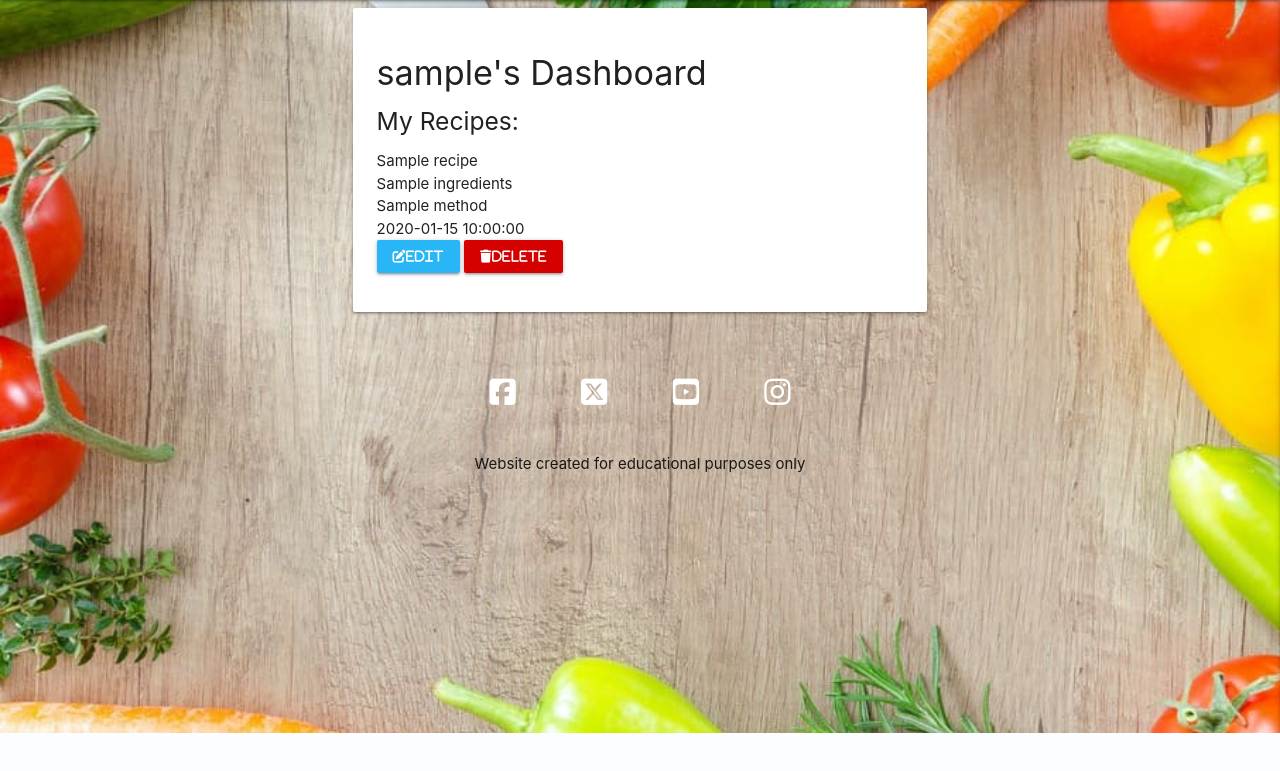
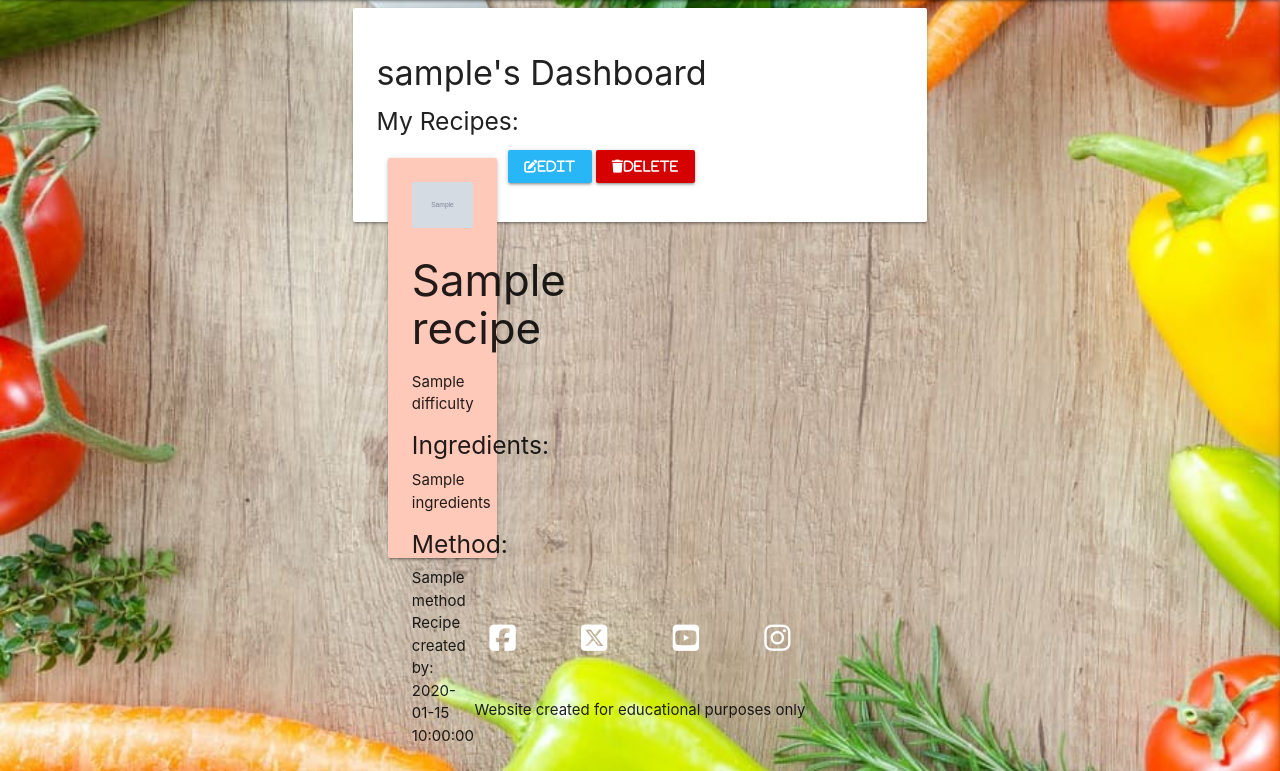
Before and after one commit to LHarveyDev/the-kitchen-cupboard, a Flask app: page /profile in a window 1280 px wide. Shown: the part 67-838 px from the top of the page. Before the commit the page ends 800 px from the top, so only its background shows below. Run offline with Flask 3, Linux system fonts and the light colour scheme; the visitor is signed in with stand-in values (Sample User, id 1); grey boxes marked "Sample" are stand-in pictures; a database or web service that is not in the repository returns one stand-in record (values such as "Sample title"); some libraries are stand-ins or nearby versions.

Commit message:
ADD function to handle an image uploaded by user

```diff
--- a/app.py
+++ b/app.py
@@ -5,6 +5,7 @@ from flask import (
 from flask_pymongo import PyMongo
 from bson.objectid import ObjectId
 from werkzeug.security import generate_password_hash, check_password_hash
+from werkzeug.utils import secure_filename
 if os.path.exists("env.py"):
     import env
 
@@ -14,6 +15,9 @@ app = Flask(__name__)
 app.config["MONGO_DBNAME"] = os.environ.get("MONGO_DBNAME")
 app.config["MONGO_URI"] = os.environ.get("MONGO_URI")
 app.secret_key = os.environ.get("SECRET_KEY")
+
+UPLOAD_FOLDER = 'static/images/user_images'
+app.config['UPLOAD_FOLDER'] = UPLOAD_FOLDER
 
 mongo = PyMongo(app)
 
@@ -129,10 +133,59 @@ def signout():
     return redirect(url_for("signin"))
 
 
+@app.route("/upload", methods=["POST"])
+def upload_file():
+    if 'file' not in request.files:
+        flash('No file part')
+        return redirect(request.url)
+
+    file = request.files['file']
+
+    if file.filename == '':
+        flash('No selected file')
+        return redirect(request.url)
+
+    if file:
+        try:
+            # Ensure a secure filename to prevent security vulnerabilities
+            filename = secure_filename(file.filename)
+
+            # Save the file to the specified upload folder
+            file.save(os.path.join(app.config['UPLOAD_FOLDER'], filename))
+
+            # You can store the filename or file path in MongoDB if needed
+            # Example MongoDB insert code:
+            # image_url = 'your_base_url' + '/' + filename
+            # mongo.db.images.insert_one({'url': image_url})
+
+            # Continue with the rest of your code
+            return redirect(url_for("profile"))
+
+        except Exception as e:
+            # Handle exceptions (e.g., file save failure)
+            flash('Error uploading file: {}'.format(str(e)))
+            return redirect(request.url)
+
+
 # Function to allow registered users to add their own recipe
 @app.route("/add_recipe", methods=["GET", "POST"])
 def add_recipe():
     if request.method == "POST":
+        # Check if the post request has the image upload
+        if 'recipe_image' in request.files:
+            file = request.files['recipe_image']
+            # Handle file upload and save image URL to MongoDB
+            try:
+                filename = secure_filename(file.filename)
+                file.save(os.path.join(app.config['UPLOAD_FOLDER'], filename))
+                image_url = os.path.join(app.config['UPLOAD_FOLDER'], filename)
+            except Exception as e:
+                flash('Error uploading file: {}'.format(str(e)))
+                return redirect(request.url)
+        else:
+            # Handle case where no file is uploaded
+            image_url = None
+
         recipe_name = request.form.get("recipe_name")
         recipe_ingredients = request.form.get("recipe_ingredients")
         recipe_method = request.form.get("recipe_method")
@@ -143,6 +196,7 @@ def add_recipe():
         recipe_method = ';'.join(recipe_method.split('\n'))
 
         recipe = {
+            "image": image_url,
             "name": recipe_name,
             "ingredients": recipe_ingredients,
             "method": recipe_method,
--- a/templates/add_recipe.html
+++ b/templates/add_recipe.html
@@ -7,7 +7,7 @@
 <p>Add your own recipe using the form below</p>
 </div>
     <div class="row">
-        <form class="col s12 m8 offset-m2" method="POST" action="{{ url_for('add_recipe') }}">
+        <form class="col s12 m8 offset-m2" method="POST" action="{{ url_for('add_recipe') }}" enctype="multipart/form-data">
             <div class="card-panel">
 
                 <!-- image -->
@@ -15,7 +15,7 @@
                     <div class="file-field input-field col s12">
                         <div class="btn">
                           <span>Upload Image</span>
-                          <input type="file">
+                          <input type="file" name="recipe_image">
                         </div>
                         <div class="file-path-wrapper">
                           <input class="file-path validate" type="text">
--- a/templates/profile.html
+++ b/templates/profile.html
@@ -14,10 +14,41 @@
                 <h5>My Recipes:</h5>
                 <ul>
                     {% for recipe in recipes %}
-                        <li>{{ recipe.name }}</li>
-                        <li>{{ recipe.ingredients }}</li>
-                        <li>{{ recipe.method }}</li>
-                        <li>{{ recipe.created_by }}</li>
+                    <div class="col s12 m6 l3">
+                        <div class="card">
+                            <div class="card-content">
+                                <span class="card-image">
+                                    <!-- Use recipe.image instead of result.image -->
+                                    <img src="{{ recipe.image }}">
+                                </span>
+                                <span class="card-name">
+                                    <h3>{{ recipe.name }}</h3>
+                                </span>
+                                <span class="card-difficulty">
+                                    <p>{{ recipe.difficulty }}</p>
+                                </span>
+                                <span class="card-ingredients">
+                                    <h5>Ingredients:</h5>
+                                    <ul>
+                                        {% for ingredient in recipe.ingredients.split(';') %}
+                                        <li>{{ ingredient.strip() }}</li>
+                                        {% endfor %}
+                                    </ul>
+                                </span>
+                                <span class="card-method">
+                                    <h5>Method:</h5>
+                                    <ul>
+                                        {% for step in recipe.method.split(';') %}
+                                        <li>{{ step.strip() }}</li>
+                                        {% endfor %}
+                                    </ul>
+                                </span>
+                                <span class="created-by">
+                                    <p> Recipe created by: {{ recipe.created_by }}</p>
+                                </span>
+                            </div>
+                        </div>
+                    </div>
                         <!-- options to edit/delete own recipe -->
                         <div class="s3">
                             <a href="{{ url_for('edit_recipe', recipe_id=recipe._id) }}" class="btn-small light-blue lighten-1 fas fa-pen-to-square prefix">Edit</a>
@@ -26,8 +57,8 @@
                     {% endfor %}
                 </ul>
             </div>
-            </div>
         </div>
     </div>
+</div>
 
 {% endblock %}
```
Also changed, not shown: static/images/user_images/tree_new.jpg (added).
